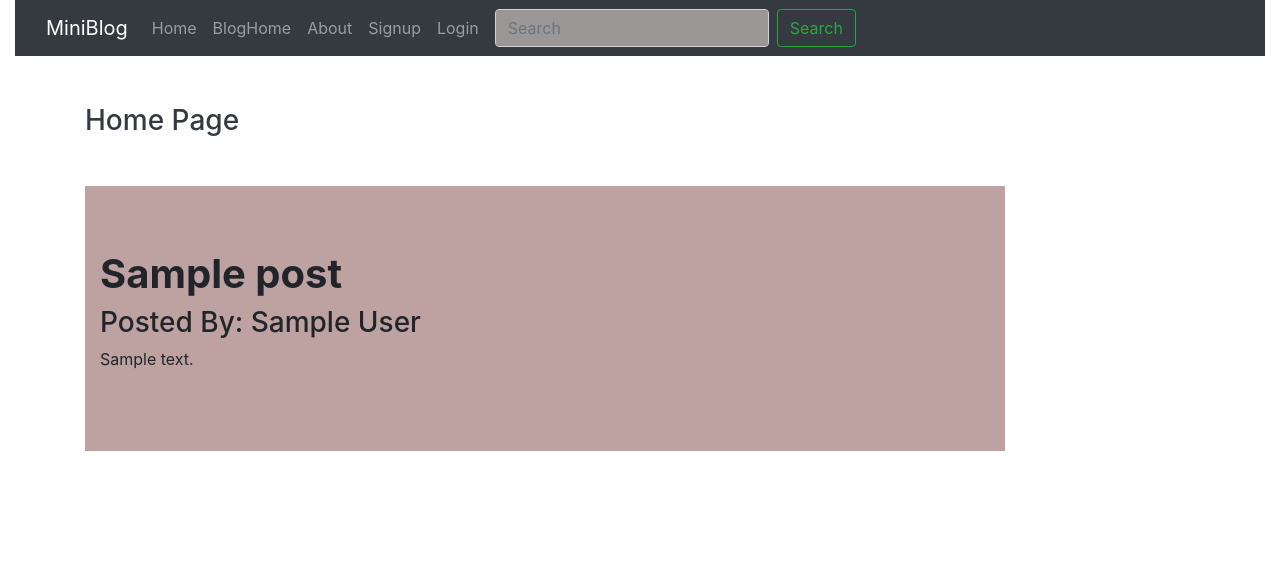
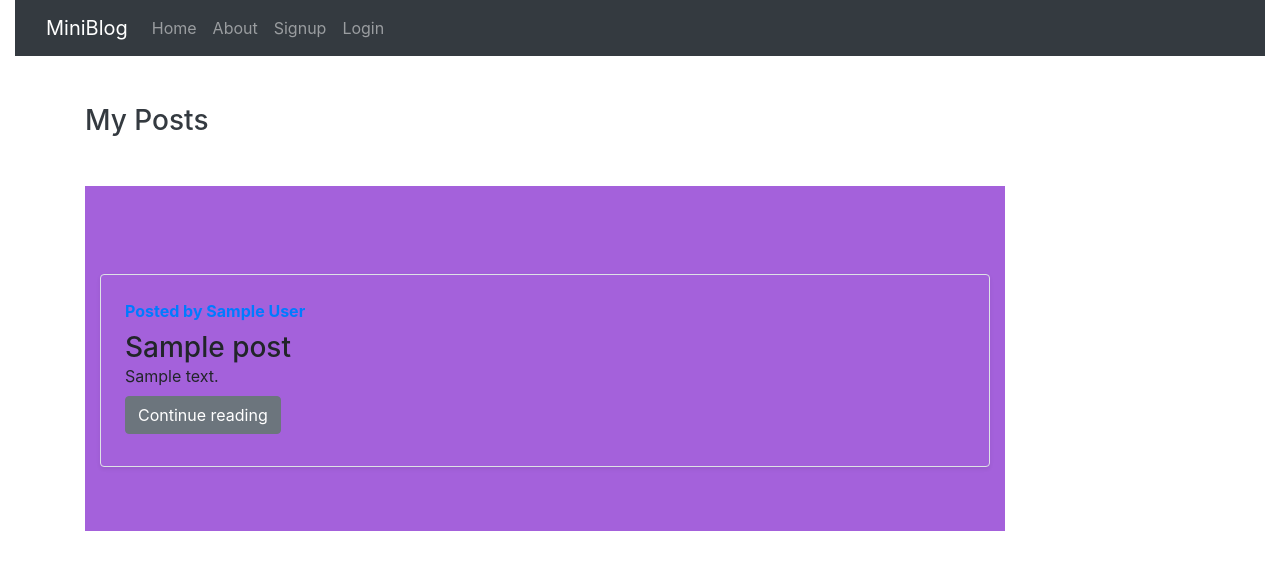
Before and after one commit to rayanserrao/Django-MiniBlog, a Django app: page / in a window 1280 px wide. Shown: the top 570 px of the page. Run offline with Django 3.2, Linux system fonts and the light colour scheme; tables that the repository leaves empty hold one stand-in row (values such as "Sample post").

Commit message:
edited home page

```diff
--- a/blog/static/css/style.css
+++ b/blog/static/css/style.css
@@ -1,5 +1,5 @@
 .jumbo-color{
-    background-color: rgb(190, 161, 161);
+    background-color: rgb(164, 97, 219);
 
 }
 .darking{
--- a/blog/templates/dashboard.html
+++ b/blog/templates/dashboard.html
@@ -34,8 +34,8 @@ Dashboard page
                 <th scope="col" style="width: 2%;">ID</th>
                 <th scope="col" style="width: 20%;">Title</th>
                 <th scope="col" style="width: 15%;">Author</th>
-                <th scope="col" style="width: 45%;">Description</th>
-                <th scope="col" style="width: 18%;">Actions</th>
+                <th scope="col" style="width: 43%;">Description</th>
+                <th scope="col" style="width: 20%;">Actions</th>
 
             </tr>
         </thead>
--- a/blog/templates/home.html
+++ b/blog/templates/home.html
@@ -8,14 +8,34 @@ Home page
 
 
 <div class="col-sm-10">
-    <h3 class="text-dark my-5">Home Page</h3>
+    <h3 class="text-dark my-5">My Posts</h3>
     {% for post in posts %}
     <div class="jumbotron jumbotron-fluid jumbo-color">
         <div class="container">
 
-            <h1 class="display-6 darking">{{post.title}}</h1>
-            <h3>Posted By: {{post.author}}</h3>
-            <p>{{post.desc}}</p>
+            <div class="row no-gutters border rounded overflow-hidden flex-md-row mt-4  shadow-sm h-md-250 position-relative">
+
+
+                <div class="col p-4 d-flex flex-column position-static">
+                    <strong class="d-inline-block mb-2 text-primary"> Posted by {{post.author}}</strong>
+                    <h3 class="mb-0">{{post.title}}</h3>
+                    <!-- <div class="mb-1 text-muted"></div> -->
+                    <p class="card-text mb-auto">{{post.desc | truncatechars:100}}</p>
+
+                    {% if request.user.is_authenticated %}
+                    <div class="my-2">
+
+
+                        <a href="/blogs/{{post.id}}" role="button" class="btn btn-primary">Continue reading</a>
+                    </div>
+                    {% else %}
+                    <div class="my-2">
+                        <a href="/signup/" role="button" class="btn btn-secondary">Continue reading</a>
+                    </div>
+                    {% endif %}
+
+                </div>
+            </div>
 
 
         </div>
--- a/blog/templates/navbar.html
+++ b/blog/templates/navbar.html
@@ -1,7 +1,8 @@
 <nav class="navbar navbar-expand-lg navbar-dark bg-dark">
   <div class="container-fluid">
     <a class="navbar-brand" href="/">MiniBlog</a>
-      <button class="navbar-toggler" type="button" data-bs-toggle="collapse" data-bs-target="#navbarSupportedContent" aria-controls="navbarSupportedContent" aria-expanded="false" aria-label="Toggle navigation">
+    <button class="navbar-toggler" type="button" data-bs-toggle="collapse" data-bs-target="#navbarSupportedContent"
+      aria-controls="navbarSupportedContent" aria-expanded="false" aria-label="Toggle navigation">
       <span class="navbar-toggler-icon"></span>
     </button>
     <div class="collapse navbar-collapse" id="navbarSupportedContent">
@@ -10,9 +11,9 @@
           <a class="nav-link" aria-current="page" href="/">Home</a>
         </li>
 
-          <li class="nav-item {% block Blogactive %} {% endblock Blogactive %}  ">
+      <!-- <li class="nav-item {% block Blogactive %} {% endblock Blogactive %}  ">
           <a class="nav-link" aria-current="page" href="/bloghome/">BlogHome</a>
-          </li>
+        </li> -->
 
 
 
@@ -31,6 +32,15 @@
           <a class="nav-link" href="/logout">Logout</a>
         </li>
 
+
+        <div class="ml-5">
+          <form class="form-inline ml-5  my-2 my-lg-0">
+            <input class="form-control   mr-sm-2" type="search" placeholder="Search" aria-label="Search">
+            <button class="btn btn-outline-success   my-2 my-sm-0" type="submit">Search</button>
+          </form>
+
+        </div>
+
         {% else %}
         <li class="nav-item {% block signupactive %} {% endblock signupactive %}">
           <a class="nav-link" href="/signup/">Signup</a>
@@ -39,7 +49,7 @@
           <a class="nav-link" href="/login/">Login</a>
         </li>
       </ul>
-          {% endif %}
+
 
 
       <!-- <div class="justify-content-right mr-2">
@@ -49,13 +59,8 @@
         </form>
     </div>
     -->
-<div class="mr-0">
-    <form class="form-inline ml-2 my-2 my-lg-0">
-      <input class="form-control mr-sm-2" type="search" placeholder="Search" aria-label="Search">
-      <button class="btn btn-outline-success  mr-2 my-2 my-sm-0" type="submit">Search</button>
-    </form>
 
-    </div>
+      {% endif %}
 
 
     </div>
--- a/blog/views.py
+++ b/blog/views.py
@@ -43,7 +43,7 @@ def dashboard(request):
 def user_Logout(request):
     logout(request)
     messages.success(request,'loged out successfully')
-    return HttpResponseRedirect('/login/')
+    return HttpResponseRedirect('/')
 
 
 def user_signup(request):
```
Also changed, not shown: blog/templates/bloghome.html (+12 -0 lines), blog/templates/login.html (+9 -0 lines), blog/templates/signup.html (+11 -2 lines). Lines whose indentation alone changed are shown as unchanged.
